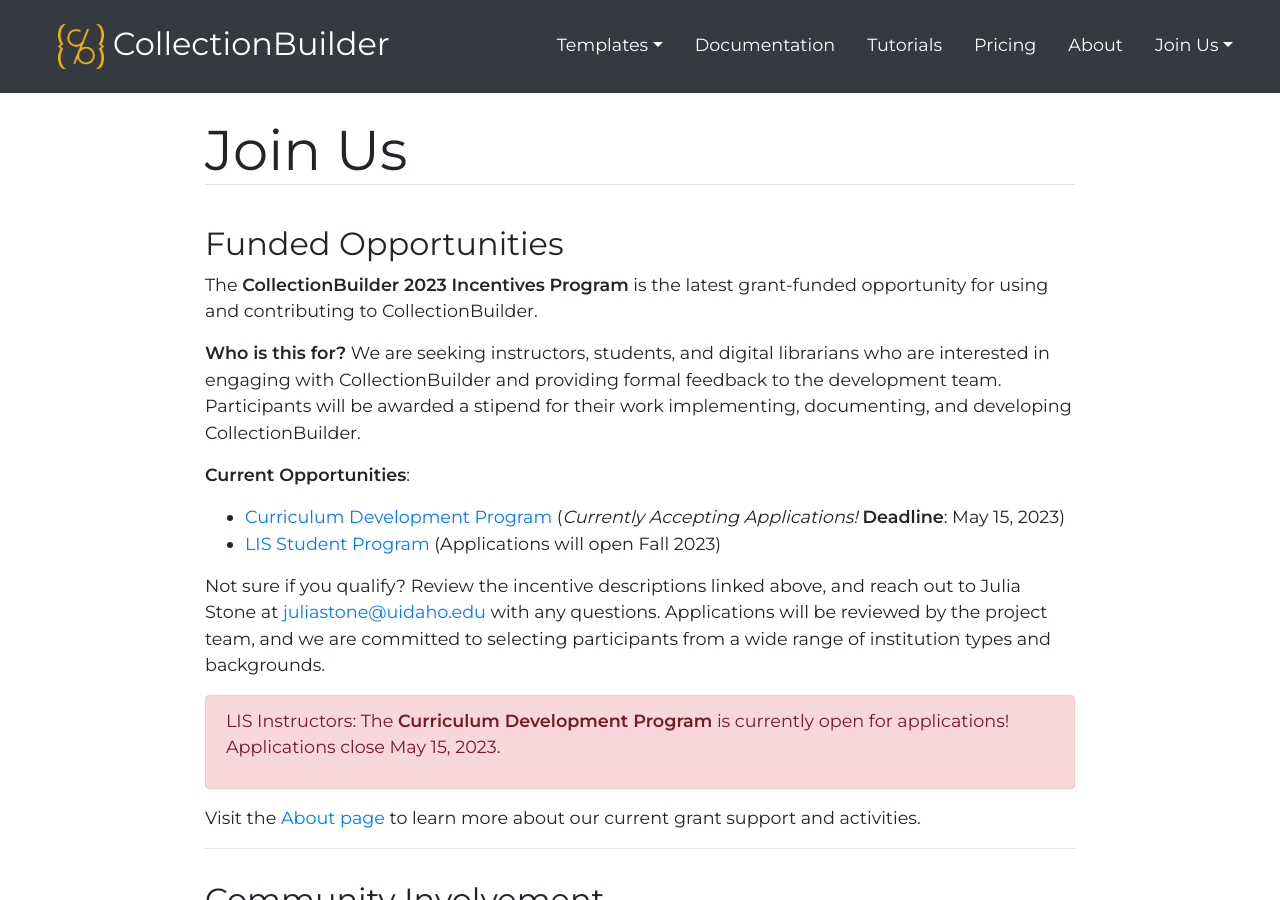
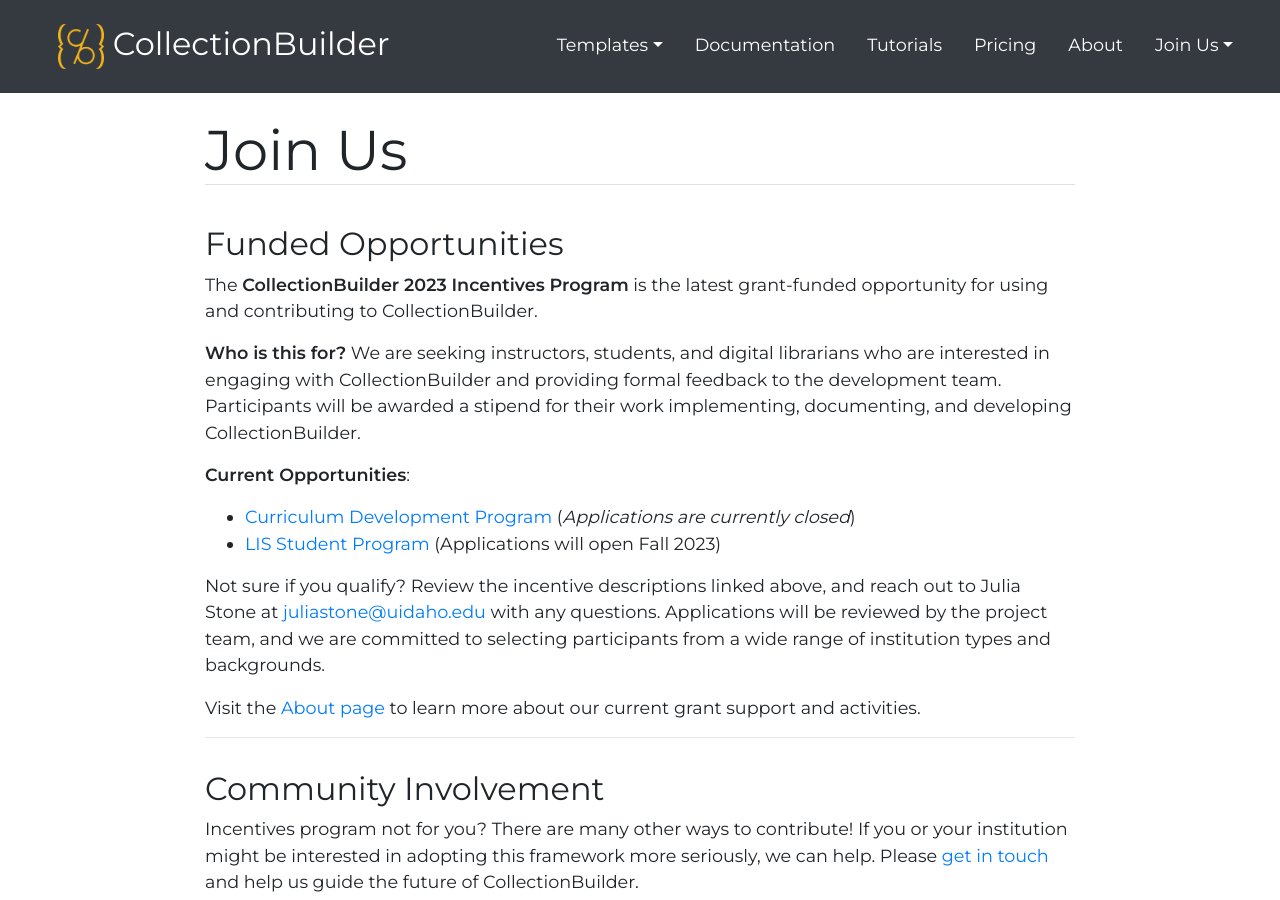
Before and after one commit to CollectionBuilder/collectionbuilder.github.io, a Jekyll site: the page built from pages/community/community.md, in a window 1280 px wide and 900 px high. Built offline with Jekyll 4.4.1, drawn with Linux system fonts in a browser that asks for light colours; comment, search, counter and statistics services are not loaded.

Commit message:
update incentives app status

```diff
--- a/index.html
+++ b/index.html
@@ -3,16 +3,16 @@
 layout: default
 ---
 <div class="row my-5">
+    <!--
     <div class="col-12 mx-auto text-center">
         <div class="alert alert-info alert-dismissible fade show d-inline-block w-75 alert-full-width" role="alert">
             <p>There are new opportunities to learn and teach CollectionBuilder! Check out the <a href="{{ '/community/' | relative_url }}" class="font-weight-bold" style="color:#0c5460;">CollectionBuilder Incentives Program</a>.</p>
-            <!--<div class="text-center"><a class="btn btn-dark" role="button" href="{{ '/community/' | relative_url }}">Learn More</a></div>-->
             <button type="button" class="close" data-dismiss="alert" aria-label="Close">
                 <span aria-hidden="true">&times;</span>
             </button>
         </div>
         <div class="mt-4"> <a href="{{ '/' | relative_url }}"><img style="max-height:220px;" class="my-2 img-fluid" src="{{ '/images/logo/cb-logo-solid-vgold-transparent.png' | relative_url }}" alt="stylized CollectionBuilder logo"> </a></div>
-    </div>
+    </div>-->
     <div class="col-md-8 offset-md-2 my-4 py-4 pr-5">
         <h1 class="font-italic"><strong>CollectionBuilder</strong> is an open source framework for creating digital collection and exhibit websites that are driven by metadata and powered by modern static web technology.</h1>
         <div class="mt-5 text-center"><a href="#templates" class="btn btn-lg btn-warning">Choose a Template to Get Started</a></div>
--- a/pages/community/community.md
+++ b/pages/community/community.md
@@ -16,15 +16,13 @@
 **Current Opportunities**:
 
 <ul>
-    <li><a href="{{ '/community/instructor-incentives.html' | relative_url }}">Curriculum Development Program</a> (<em>Currently Accepting Applications!</em> <strong>Deadline</strong>: May 15, 2023)</li>
+    <li><a href="{{ '/community/instructor-incentives.html' | relative_url }}">Curriculum Development Program</a> (<em>Applications are currently closed</em>)</li>
     <li><a href="{{ '/community/student-incentives.html' | relative_url }}">LIS Student Program</a> (Applications will open Fall 2023)</li>
     <!--<li><a href="{{ '/community/librarian-incentives.html' | relative_url }}">Digital Librarian Program</a> (Application Deadline TBD)</li>-->
 </ul>
 
 Not sure if you qualify? Review the incentive descriptions linked above, and reach out to Julia Stone at [juliastone@uidaho.edu](mailto:juliastone@uidaho.edu) with any questions.
 Applications will be reviewed by the project team, and we are committed to selecting participants from a wide range of institution types and backgrounds.
-
-{% include bootstrap/alert.md text='LIS Instructors: The <a href="/community/instructor-incentives.html" class="font-weight-bold" style="color: #721c24;">Curriculum Development Program</a> is currently open for applications! Applications close May 15, 2023.' color="danger" %}
 
 Visit the [About page]({{ '/about.html#support' | relative_url }}) to learn more about our current grant support and activities.
 
```
